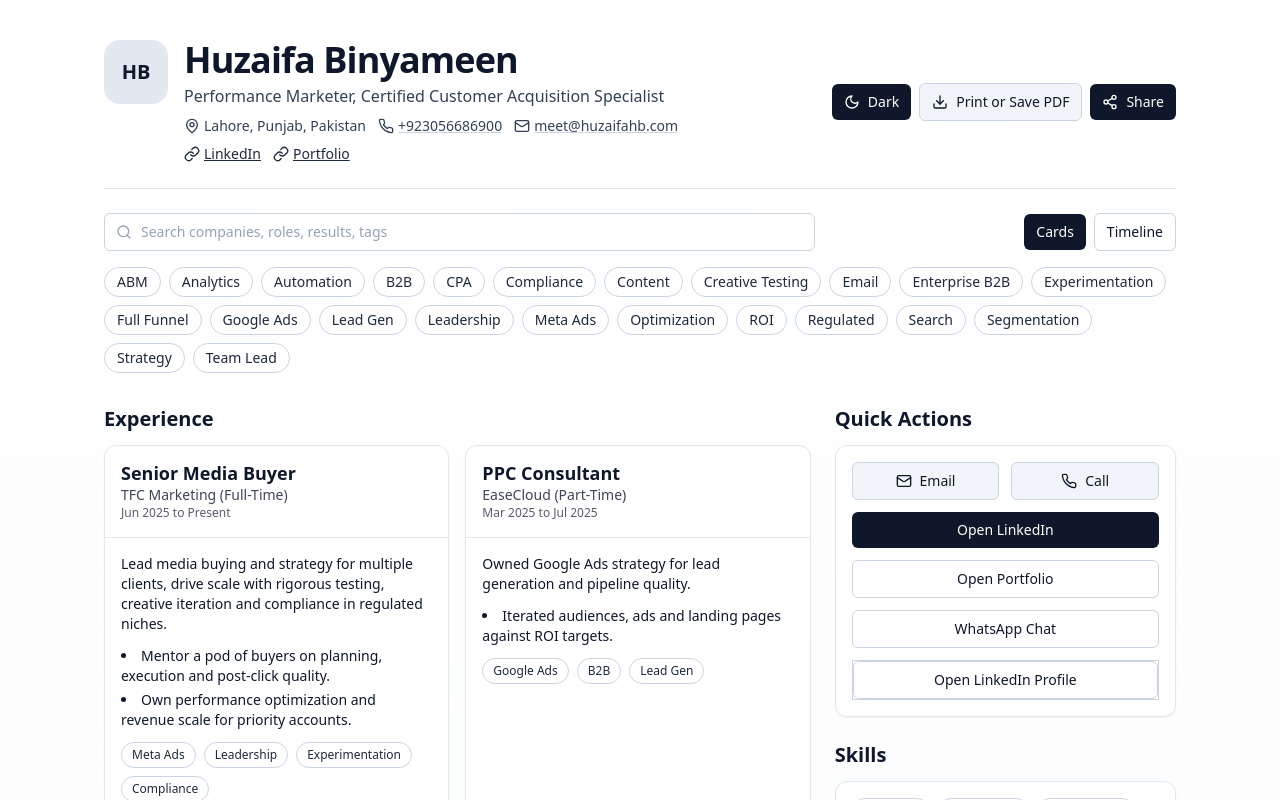
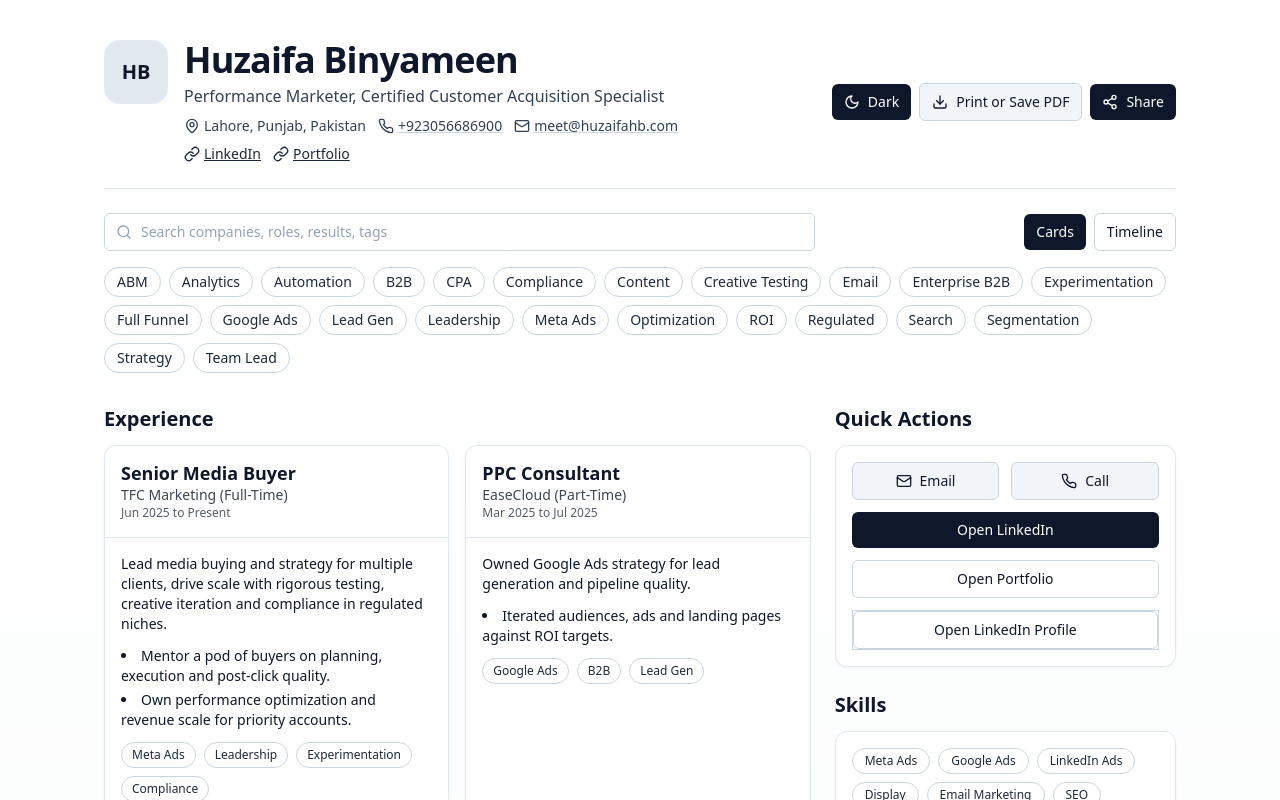
Before and after one commit to huzaifa-hb/portfolio-huzaifahb, a React (Vite) app: page / in a window 1280 px wide. Shown: the top 800 px of the page. Built offline with nearby package versions, Linux system fonts and the light colour scheme.

Commit message:
Remove WhatsApp Chat button and adjust layout

```diff
--- a/src/App.jsx
+++ b/src/App.jsx
@@ -647,16 +647,6 @@ export default function App() {
                       </Button>
                     </a>
                     <a
-                      href={LINKS.whatsapp}
-                      target="_blank"
-                      rel="noreferrer"
-                      className="col-span-2"
-                    >
-                      <Button className="w-full justify-center bg-white text-slate-900 hover:bg-slate-100 border border-slate-300 dark:bg-slate-900 dark:text-slate-100 dark:hover:bg-slate-800 dark:border-slate-700">
-                        WhatsApp Chat
-                      </Button>
-                    </a>
-                    <a
                       href={LINKS.linkedin}
                       target="_blank"
                       rel="noreferrer"
```
